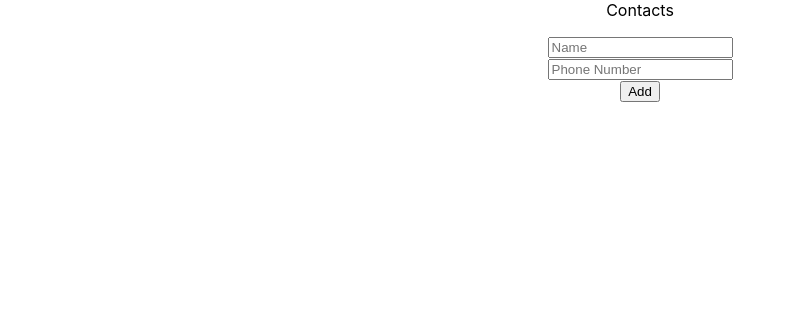
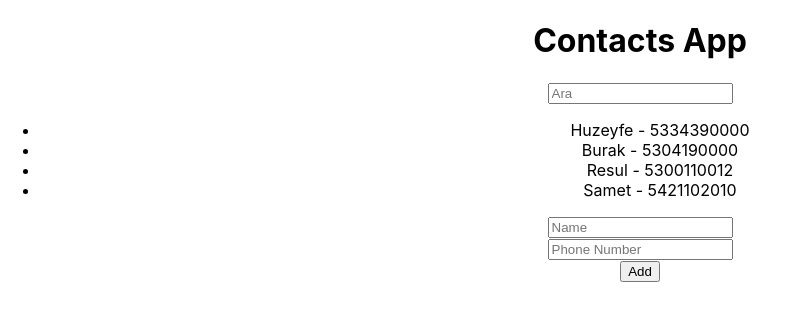
Before and after one commit to huzeyfeyetkiner/react-101, a React (Create React App) app in the folder contacts-app/: page / in a window 1280 px wide. Shown: the top 320 px of the page, without its empty margins (0-789 px from the left). Built offline with nearby package versions, Linux system fonts and the light colour scheme.

Commit message:
react contacts app without style

```diff
--- a/contacts-app/src/App.js
+++ b/contacts-app/src/App.js
@@ -1,10 +1,11 @@
-import Contacts from './components/Contacts';
+import Contacts from "./components/Contacts/";
 import './App.css';
+
 
 function App() {
   return (
     <div className="App">
-        <Contacts />
+      <Contacts />
     </div>
   );
 }
--- a/contacts-app/src/components/Contacts/Form/index.js
+++ b/contacts-app/src/components/Contacts/Form/index.js
@@ -1,40 +1,32 @@
-import {useState} from "react"
+import { useState, useEffect } from "react"
 
-function Form({contacts, addContacts}) {
 
-    const [form, setForm] = useState({fullName:"", phone:""})
+function Form({contacts, setContacts}) {
 
-    const onChangeInput = (e) => {
-        setForm({...form,[e.target.name]:e.target.value})
-    }
+  const [contact, setContact] = useState({fullName:"", phoneNumber:""})
 
-    const onFormSubmit = (e) => {
-        e.preventDefault();
+  function formSubmit(e){
+    e.preventDefault()
 
-        if(form.fullName === "" || form.phone === ""){
-            console.log("Değer gir");
-            return false;
-        }
-        addContacts([...contacts, form])
+    setContacts([...contacts, contact])
+    // console.log(contact);
+  }
 
-        setForm({fullName:"", phone:""})
-    }
+
+  function inputChange(e){
+    setContact({...contact, [e.target.name]:e.target.value})
+  }
 
   return (
-    <form onSubmit={onFormSubmit}>
-        <div>
-            <input name="fullName" type="text" value={form.fullName} placeholder="Name" onChange={onChangeInput}/>
-        </div>
 
-        <div>
-            <input name="phone" type="text" value={form.phone} placeholder="Phone Number" onChange={onChangeInput}/>
-        </div>
+    <form onSubmit={formSubmit}>
+      <input name="fullName" onChange={inputChange} type="text" placeholder="Name" required/> <br />
+      <input name="phoneNumber" onChange={inputChange} type="text" placeholder="Phone Number" required/> <br />
 
-        <div>
-            <button>Add</button>
-        </div>
+      <button>Add</button>
+
     </form>
+  )
 
-  )
 }
 export default Form
--- a/contacts-app/src/components/Contacts/List/index.js
+++ b/contacts-app/src/components/Contacts/List/index.js
@@ -1,17 +1,28 @@
-
-
-function List({contacts}){
+import { useEffect, useState } from "react"
 
 
 
-    return(
-        <>
-            <ul>
-                {contacts.map((contact, i) => <div key={i}>{contact.fullName} - {contact.phone}</div> ) }
-            </ul>
 
-        </>
-    )
+function List({contacts}) {
+
+  const [searchText, setSearchText] = useState("")
+
+  const filtered = contacts.filter((contact) => {
+    return Object.keys(contact).some((key) => {
+      return contact[key].toString().toLowerCase().includes(searchText.toLowerCase())
+    })
+  })
+
+  return (
+
+      <>
+
+        <input value={searchText} type="text" onChange={(e) => setSearchText(e.target.value)} placeholder="Ara"/>
+
+        <ul>
+          {filtered.map((contact,id) => <li key={id}>{contact.fullName} - {contact.phoneNumber}</li>)}
+        </ul>
+      </>
+  )
 }
-
 export default List
--- a/contacts-app/src/components/Contacts/index.js
+++ b/contacts-app/src/components/Contacts/index.js
@@ -1,26 +1,32 @@
-import {useState, useEffect} from "react"
+import Form from "./Form"
+import List from "./List"
 
-import List from "./List"
-import Form from "./Form"
+import { useState, useEffect } from "react"
 
-function Contacts(){
+function Contacts() {
 
+    const [contacts, setContacts] = useState([
+      {fullName:"Huzeyfe", phoneNumber:"5334390000"},
+      {fullName:"Burak", phoneNumber:"5304190000"},
+      {fullName:"Resul", phoneNumber:"5300110012"},
+      {fullName:"Samet", phoneNumber:"5421102010"},
+    ])
 
-    const [contacts, setContacts] = useState([])
-
-    useEffect(() => {
+    useEffect(()=>{
         console.log(contacts);
     },[contacts])
 
-    return(
-        <>
+  return (
 
-            <div>Contacts</div>
-            <List contacts= {contacts}/>
-            <Form contacts={contacts} addContacts={setContacts}/>
+    <>
+        <h1>Contacts App</h1>
 
-        </>
-    )
+        <List contacts={contacts}/>
+
+        <Form contacts={contacts} setContacts={setContacts} />
+    </>
+
+
+  )
 }
-
 export default Contacts
--- a/contacts-app/src/index.js
+++ b/contacts-app/src/index.js
@@ -6,9 +6,9 @@ import reportWebVitals from './reportWebVitals';
 
 const root = ReactDOM.createRoot(document.getElementById('root'));
 root.render(
-  <>
+  <React.StrictMode>
     <App />
-  </>
+  </React.StrictMode>
 );
 
 // If you want to start measuring performance in your app, pass a function
```
